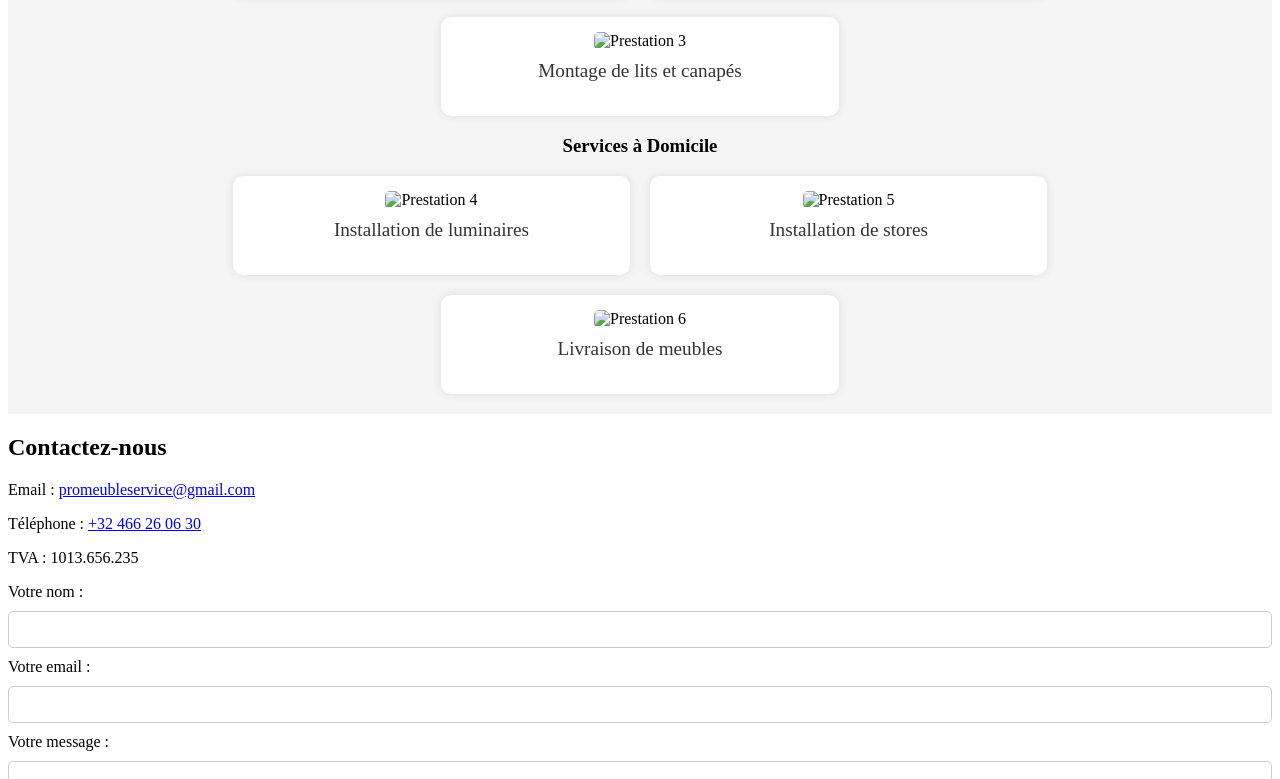
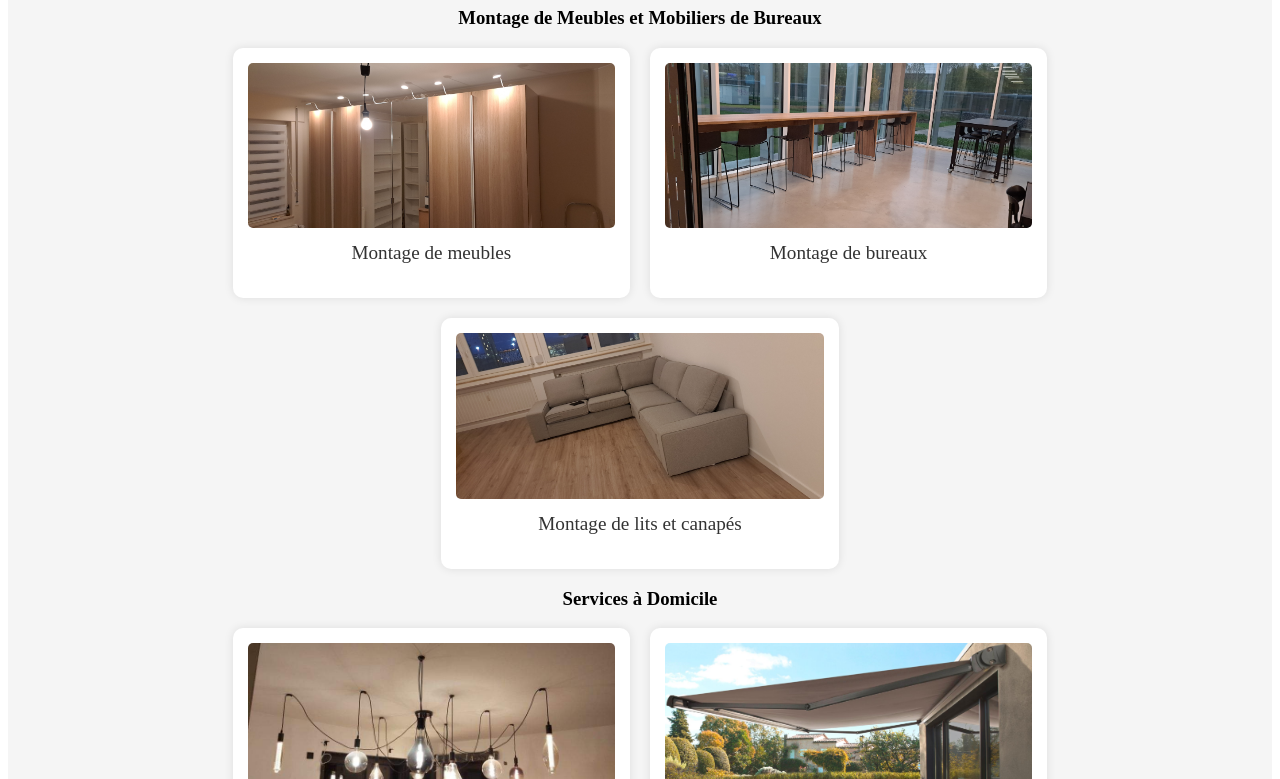
Before and after one commit to promeuble/promeuble-service, a plain HTML site: page index.html in a window 1280 px wide. Shown: the part 444-1223 px from the top of the page. Drawn offline with Linux system fonts and the light colour scheme.

Commit message:
Update index.html

```diff
--- a/index.html
+++ b/index.html
@@ -51,7 +51,7 @@
     <header>
         <div class="header-container">
             <div class="logo">
-                <img src="images/logo.jpg" alt="Logo ProMeuble Service">
+                <img src="logo.jpg" alt="Logo ProMeuble Service">
             </div>
             <div class="header-text">
                 <h1>ProMeuble Service</h1>
@@ -67,15 +67,15 @@
             <h3>Montage de Meubles et Mobiliers de Bureaux</h3>
             <div class="gallery" id="meuble-mobilier">
                 <div class="service-item">
-                    <img src="images/prestation1.jpg" alt="Prestation 1">
+                    <img src="prestation1.jpg" alt="Prestation 1">
                     <p>Montage de meubles</p>
                 </div>
                 <div class="service-item">
-                    <img src="images/prestation2.jpg" alt="Prestation 2">
+                    <img src="prestation2.jpg" alt="Prestation 2">
                     <p>Montage de bureaux</p>
                 </div>
                 <div class="service-item">
-                    <img src="images/prestation3.jpg" alt="Prestation 3">
+                    <img src="prestation3.jpg" alt="Prestation 3">
                     <p>Montage de lits et canapés</p>
                 </div>
             </div>
@@ -84,15 +84,15 @@
             <h3>Services à Domicile</h3>
             <div class="gallery" id="service-domicile">
                 <div class="service-item">
-                    <img src="images/prestation4.jpg" alt="Prestation 4">
+                    <img src="prestation4.jpg" alt="Prestation 4">
                     <p>Installation de luminaires</p>
                 </div>
                 <div class="service-item">
-                    <img src="images/prestation5.jpg" alt="Prestation 5">
+                    <img src="prestation5.jpg" alt="Prestation 5">
                     <p>Installation de stores</p>
                 </div>
                 <div class="service-item">
-                    <img src="images/prestation6.jpg" alt="Prestation 6">
+                    <img src="prestation6.jpg" alt="Prestation 6">
                     <p>Livraison de meubles</p>
                 </div>
             </div>
@@ -135,7 +135,7 @@
     <!-- Pied de page -->
     <footer>
         <div class="logo-footer">
-            <img src="images/logo.jpg" alt="Logo ProMeuble Service">
+            <img src="logo.jpg" alt="Logo ProMeuble Service">
         </div>
         <p>&copy; 2024 ProMeuble Service. Tous droits réservés.</p>
     </footer>
```
